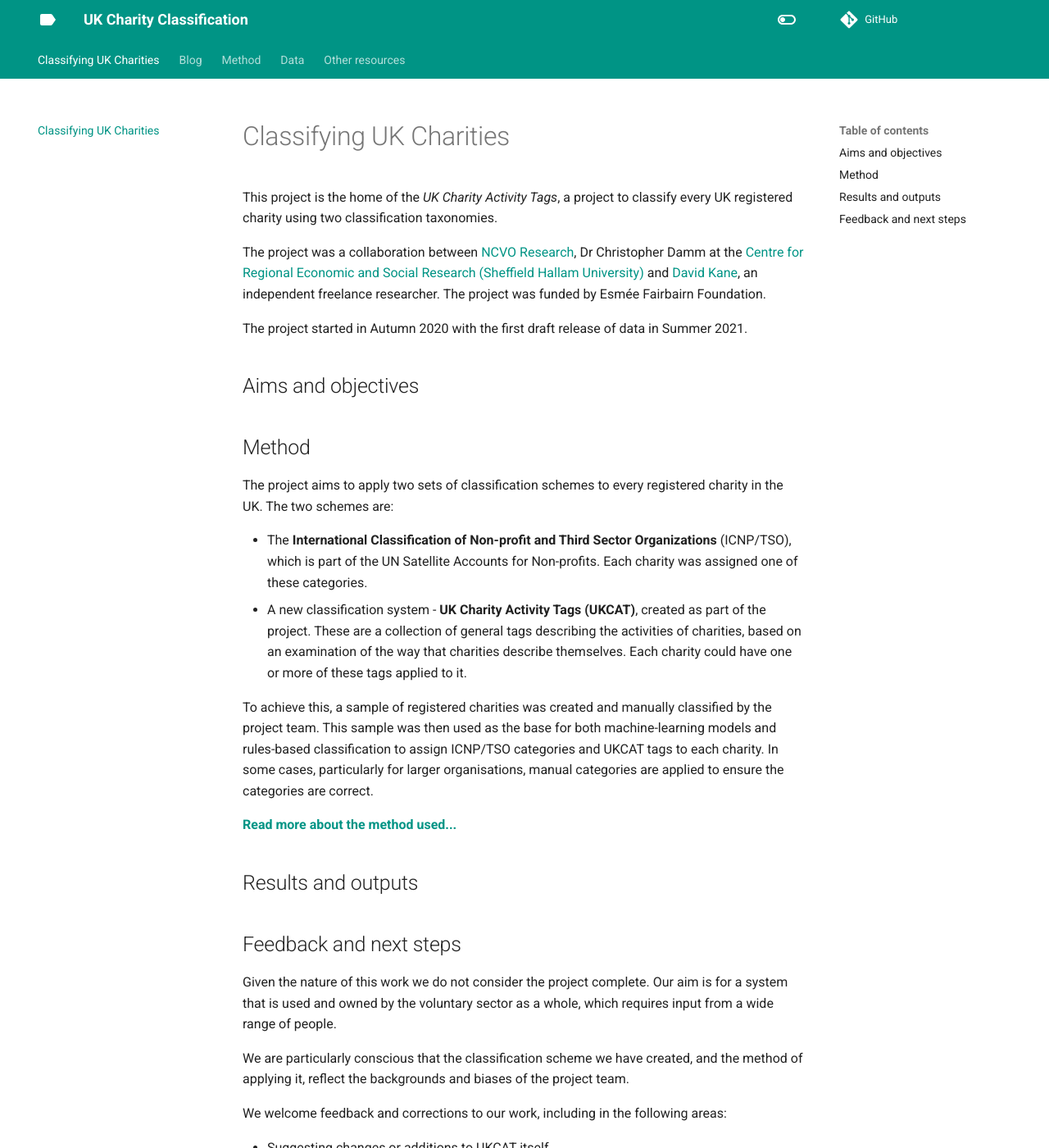
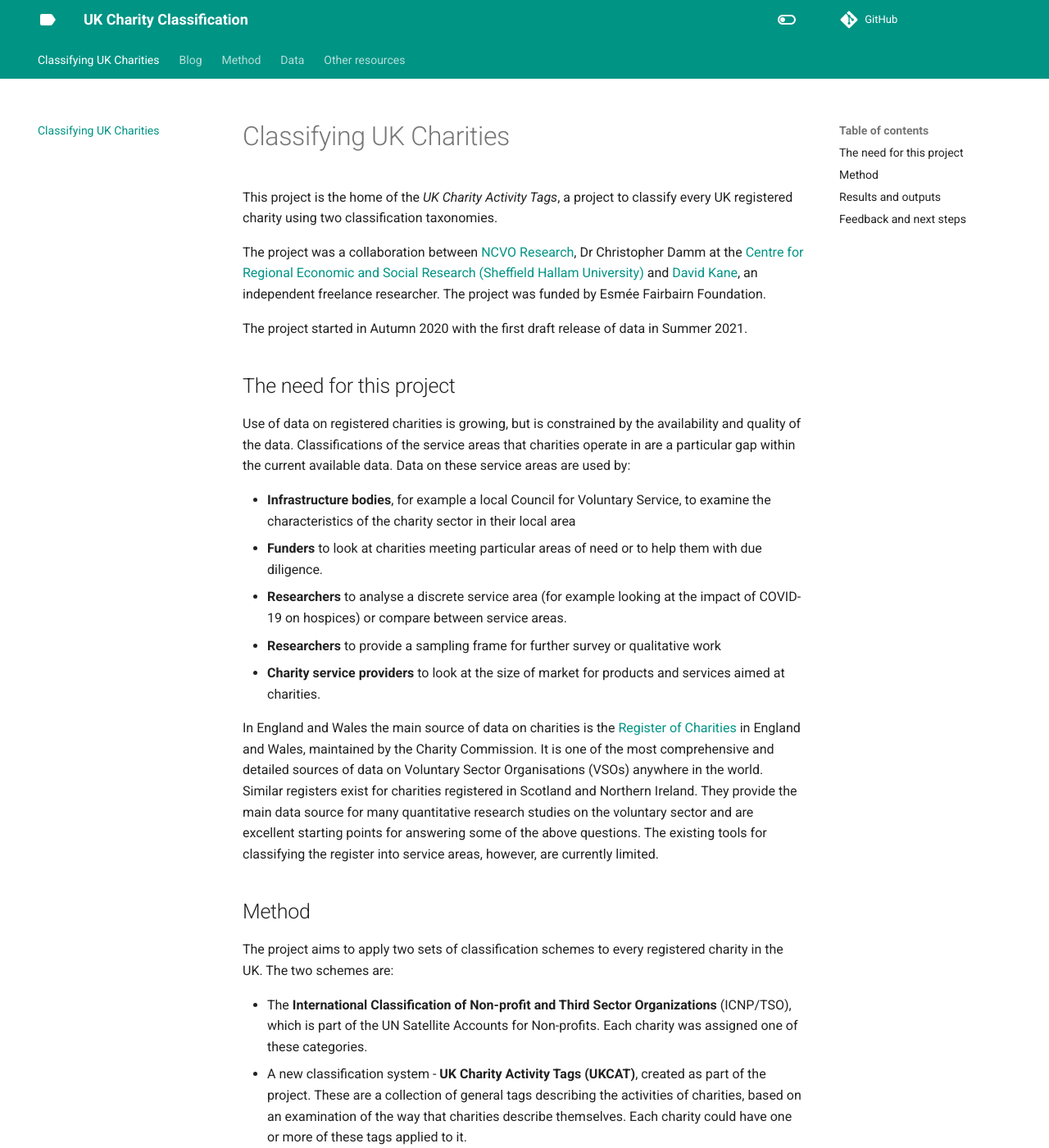
Before and after one commit to charity-classification/ukcat, an MkDocs documentation site: the page built from docs/index.md, in a window 1280 px wide and 1400 px high. Shown: the whole window at 82% size. Built offline with MkDocs 1.6.1 and Material for MkDocs 9.7.7, drawn with Linux system fonts in a browser that asks for light colours; comment, search, counter and statistics services are not loaded.

Commit message:
update docs

```diff
--- a/docs/index.md
+++ b/docs/index.md
@@ -7,7 +7,17 @@
 
 The project started in Autumn 2020 with the first draft release of data in Summer 2021.
 
-## Aims and objectives
+## The need for this project
+
+Use of data on registered charities is growing, but is constrained by the availability and quality of the data. Classifications of the service areas that charities operate in are a particular gap within the current available data. Data on these service areas are used by:
+
+- **Infrastructure bodies**, for example a local Council for Voluntary Service, to examine the characteristics of the charity sector in their local area
+- **Funders** to look at charities meeting particular areas of need or to help them with due diligence.
+- **Researchers** to analyse a discrete service area (for example looking at the impact of COVID-19 on hospices) or compare between service areas.
+- **Researchers** to provide a sampling frame for further survey or qualitative work
+- **Charity service providers** to look at the size of market for products and services aimed at charities.
+
+In England and Wales the main source of data on charities is the [Register of Charities](https://beta.charitycommission.gov.uk/) in England and Wales, maintained by the Charity Commission. It is one of the most comprehensive and detailed sources of data on Voluntary Sector Organisations (VSOs) anywhere in the world. Similar registers exist for charities registered in Scotland and Northern Ireland. They provide the main data source for many quantitative research studies on the voluntary sector and are excellent starting points for answering some of the above questions. The existing tools for classifying the register into service areas, however, are currently limited.
 
 ## Method
 
@@ -18,7 +28,7 @@
 
 To achieve this, a sample of registered charities was created and manually classified by the project team. This sample was then used as the base for both machine-learning models and rules-based classification to assign ICNP/TSO categories and UKCAT tags to each charity. In some cases, particularly for larger organisations, manual categories are applied to ensure the categories are correct.
 
-**[Read more about the method used...](/01-method/)**
+**[Read more about the method used...](method/introduction.md)**
 
 ## Results and outputs
 
```
Also changed, not shown: readme.md (+4 -0 lines).
